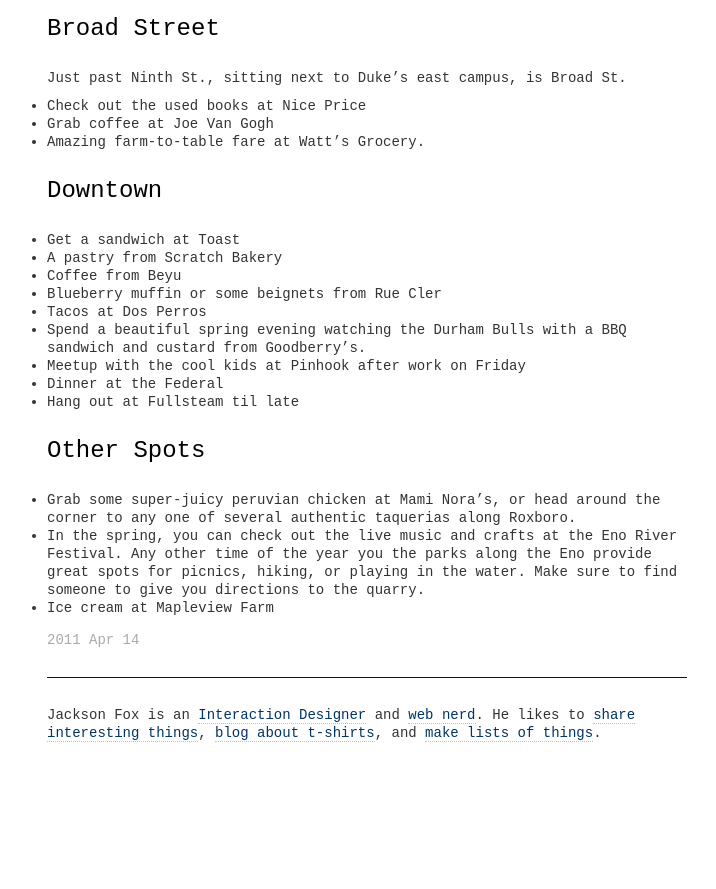
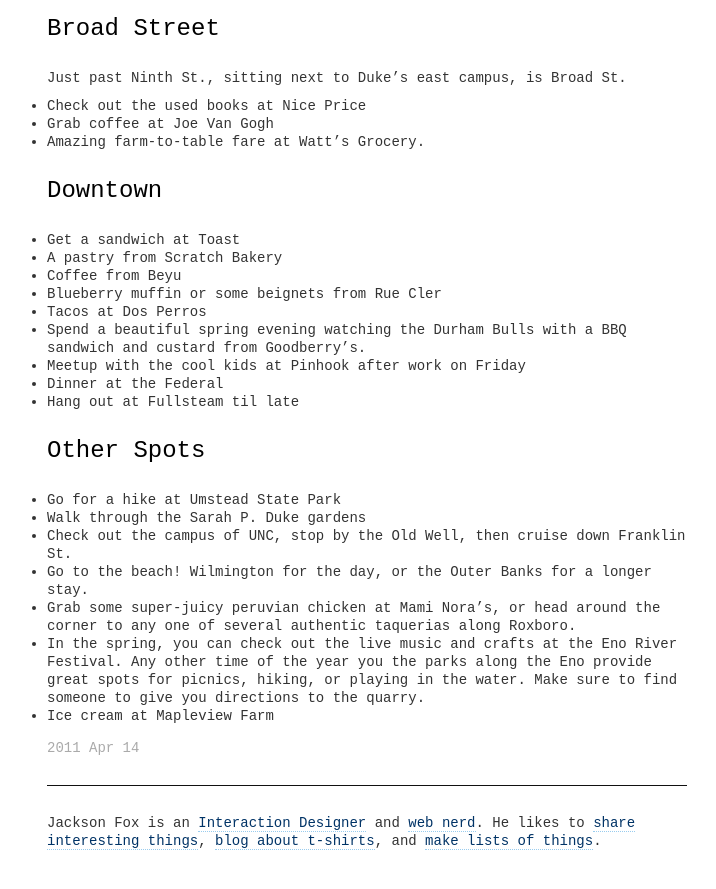
Before and after one commit to jacksonfox/cowboyninja.com, a Jekyll site: the page built from _posts/2011-04-14-visitors-guide-to-durham.md, in a window 1280 px wide and 900 px high, scrolled down 1722 px. Shown: the top 889 px of the window, without its empty margins (273-989 px from the left). Built offline with Jekyll 4.4.1, drawn with Linux system fonts in a browser that asks for light colours; before the commit the page ends 2514 px from its top, so only the background shows below that.

Commit message:
Adding some quick sightseeing ideas, need to flesh these out later

```diff
--- a/_posts/2011-04-14-visitors-guide-to-durham.md
+++ b/_posts/2011-04-14-visitors-guide-to-durham.md
@@ -44,6 +44,7 @@
 * Amazing farm-to-table fare at Watt's Grocery.
 
 ## Downtown
+
 * Get a sandwich at Toast
 * A pastry from Scratch Bakery
 * Coffee from Beyu
@@ -55,6 +56,11 @@
 * Hang out at Fullsteam til late
 
 ## Other Spots
+
+* Go for a hike at Umstead State Park
+* Walk through the Sarah P. Duke gardens
+* Check out the campus of UNC, stop by the Old Well, then cruise down Franklin St.
+* Go to the beach! Wilmington for the day, or the Outer Banks for a longer stay.
 * Grab some super-juicy peruvian chicken at Mami Nora's, or head around the corner to any one of several authentic taquerias along Roxboro.
 * In the spring, you can check out the live music and crafts at the Eno River Festival. Any other time of the year you the parks along the Eno provide great spots for picnics, hiking, or playing in the water. Make sure to find someone to give you directions to the quarry.
 * Ice cream at Mapleview Farm
```
